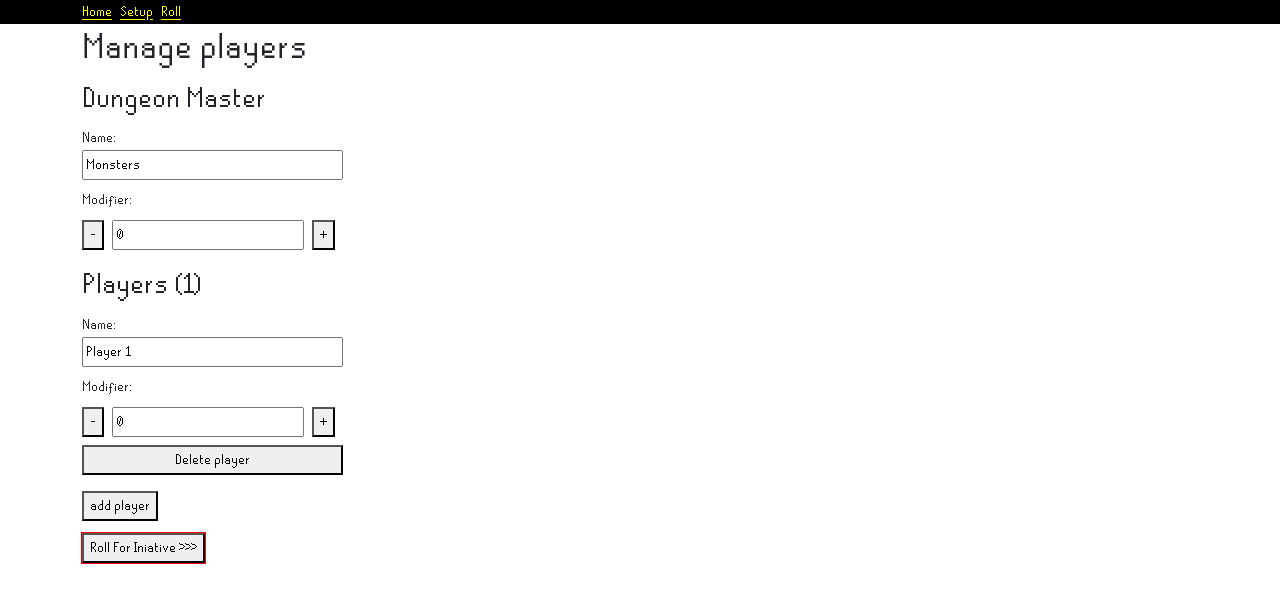
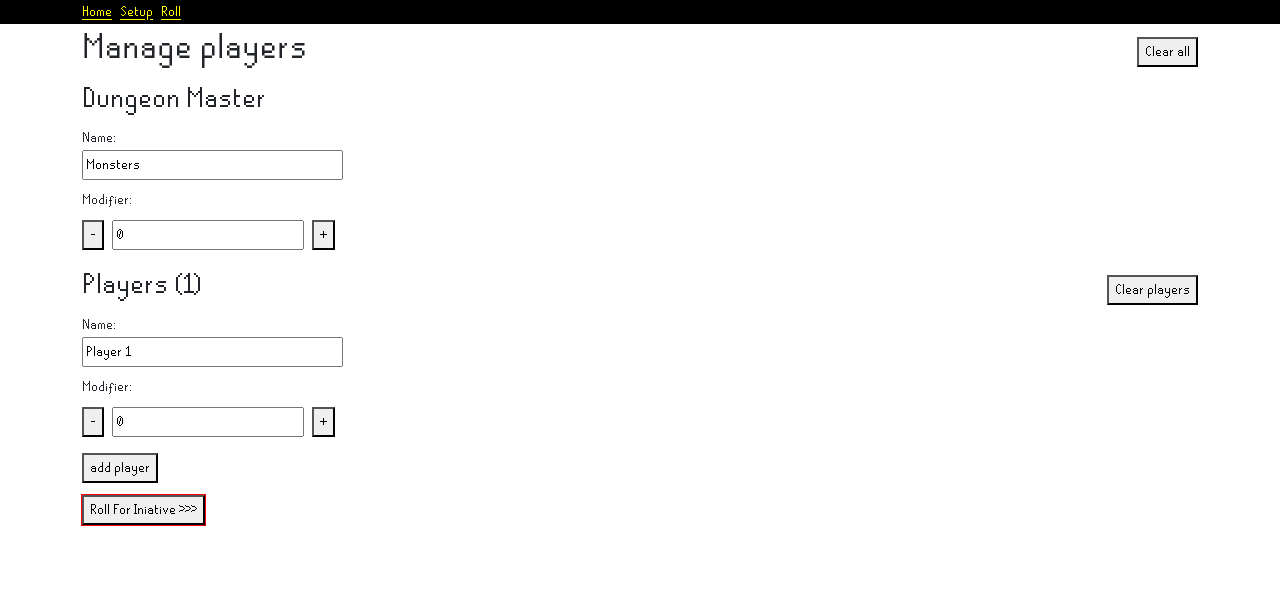
Before and after one commit to Roll-for-Initiative/roll-for-initiative-spa, a Vue app: page /setup in a window 1280 px wide. Shown: the top 602 px of the page. Built offline with nearby package versions, Linux system fonts and the light colour scheme.

Commit message:
added clear all and clear player functionality

```diff
--- a/src/components/PlayerCard.vue
+++ b/src/components/PlayerCard.vue
@@ -2,7 +2,14 @@
   <div class="player-card">
     <TextInput v-model="model.name" :id="player.id" name="name" />
     <NumberInput v-model="model.modifier" :id="player.id" name="modifier" />
-    <button class="w-100" v-if="!isDungeonMaster" @click="handleDelete">Delete player</button>
+
+    <button
+      class="w-100"
+      v-if="!isDungeonMaster && playerStore.playerCount > 1"
+      @click="handleDelete"
+    >
+      Delete player
+    </button>
   </div>
 </template>
 
--- a/src/stores/players.ts
+++ b/src/stores/players.ts
@@ -8,21 +8,16 @@ const storeId = 'players'
 export type PlayerStore = ReturnType<typeof usePlayerStore>
 
 export const usePlayerStore = defineStore(storeId, () => {
-  const dungeonMaster = ref<Player>({
+  const generatePlayer = (name: string): Player => ({
     id: crypto.randomUUID(),
-    name: 'Monsters',
+    name,
     modifier: 0,
     imgUrl: ''
   })
 
-  const players = ref<Player[]>([
-    {
-      id: crypto.randomUUID(),
-      name: 'Player 1',
-      modifier: 0,
-      imgUrl: ''
-    }
-  ])
+  const dungeonMaster = ref<Player>(generatePlayer('Monsters'))
+
+  const players = ref<Player[]>([generatePlayer('Player 1')])
 
   const playerCount = computed(() => players.value.length)
 
@@ -58,6 +53,15 @@ export const usePlayerStore = defineStore(storeId, () => {
     dungeonMaster.value.imgUrl = value.imgUrl
   }
 
+  const clearPlayers = () => {
+    players.value = [generatePlayer('Player 1')]
+  }
+
+  const clearAll = () => {
+    dungeonMaster.value = generatePlayer('Monsters')
+    players.value = [generatePlayer('Player 1')]
+  }
+
   return {
     dungeonMaster,
     players,
@@ -65,6 +69,8 @@ export const usePlayerStore = defineStore(storeId, () => {
     addPlayer,
     deletePlayer,
     updatePlayer,
-    updateDungeonMaster
+    updateDungeonMaster,
+    clearPlayers,
+    clearAll
   }
 })
--- a/src/views/SetupView.vue
+++ b/src/views/SetupView.vue
@@ -1,8 +1,9 @@
 <template>
   <main class="container">
     <div class="row">
-      <div class="col">
+      <div class="col d-flex justify-content-between align-items-center">
         <h1>Manage players</h1>
+        <button class="h-auto" @click="handleClearAll">Clear all</button>
       </div>
     </div>
 
@@ -17,8 +18,9 @@
     </div>
 
     <div class="row">
-      <div class="col">
+      <div class="col d-flex justify-content-between align-items-center">
         <h2>Players ({{ playerStore.playerCount }})</h2>
+        <button class="h-auto" @click="handleClearPlayers">Clear players</button>
       </div>
     </div>
 
@@ -59,6 +61,14 @@ const handleAddPlayer = () => {
   playerStore.addPlayer()
 }
 
+const handleClearAll = () => {
+  playerStore.clearAll()
+}
+
+const handleClearPlayers = () => {
+  playerStore.clearPlayers()
+}
+
 playerStore.$subscribe((mutation, state) => {
   localStorage.setItem(mutation.storeId, JSON.stringify(state))
 })
```
